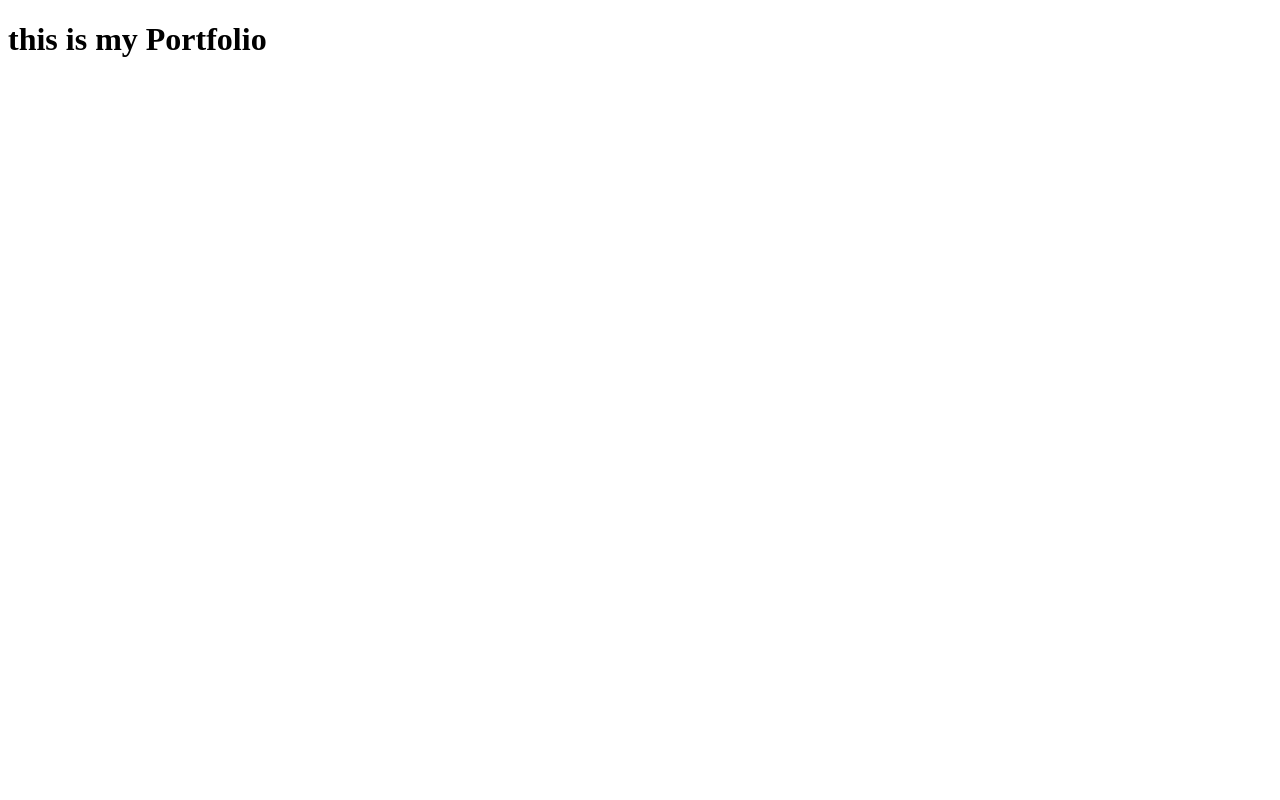
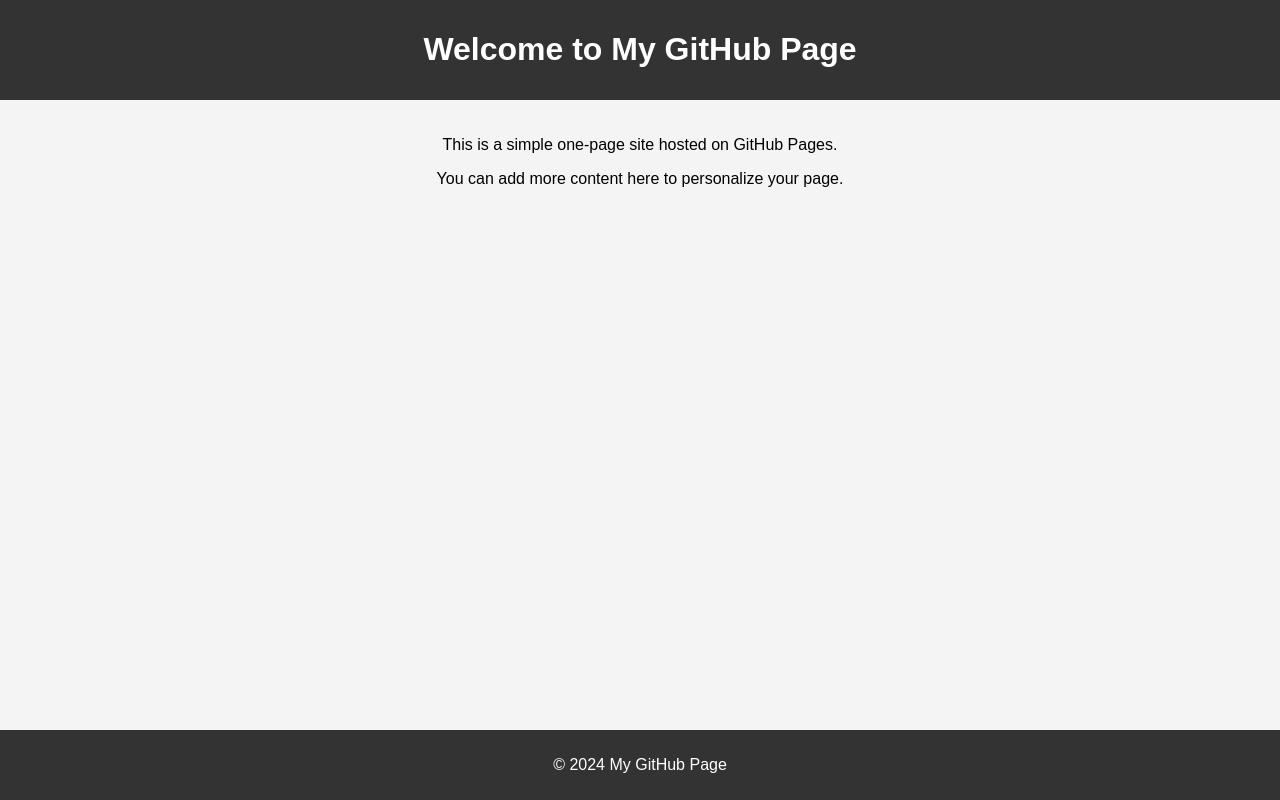
Before and after one commit to promisegbama/promisegbama.github.io, a plain HTML site: page index.html in a window 1280 px wide. Drawn offline with Linux system fonts and the light colour scheme.

Commit message:
Update index.html

```diff
--- a/index.html
+++ b/index.html
@@ -1,12 +1,45 @@
 <!DOCTYPE html>
-<html lang= "en">
+<html lang="en">
 <head>
-  <meta charset="utf-8">
-  <meta http-equiv="x-UA-Compatible" content="IE=edge">
-  <meta name="viewport" content="width=device-width, initial-scale=1.0">
-  <title>My Portfolio</title>
+    <meta charset="UTF-8">
+    <meta name="viewport" content="width=device-width, initial-scale=1.0">
+    <title>My GitHub Page</title>
+    <style>
+        body {
+            font-family: Arial, sans-serif;
+            text-align: center;
+            margin: 0;
+            padding: 0;
+            background-color: #f4f4f4;
+        }
+        header {
+            background-color: #333;
+            color: white;
+            padding: 10px 0;
+        }
+        section {
+            padding: 20px;
+        }
+        footer {
+            background-color: #333;
+            color: white;
+            padding: 10px 0;
+            position: fixed;
+            width: 100%;
+            bottom: 0;
+        }
+    </style>
 </head>
 <body>
-  <h1>this is my Portfolio</h1>
+    <header>
+        <h1>Welcome to My GitHub Page</h1>
+    </header>
+    <section>
+        <p>This is a simple one-page site hosted on GitHub Pages.</p>
+        <p>You can add more content here to personalize your page.</p>
+    </section>
+    <footer>
+        <p>&copy; 2024 My GitHub Page</p>
+    </footer>
 </body>
 </html>
```
